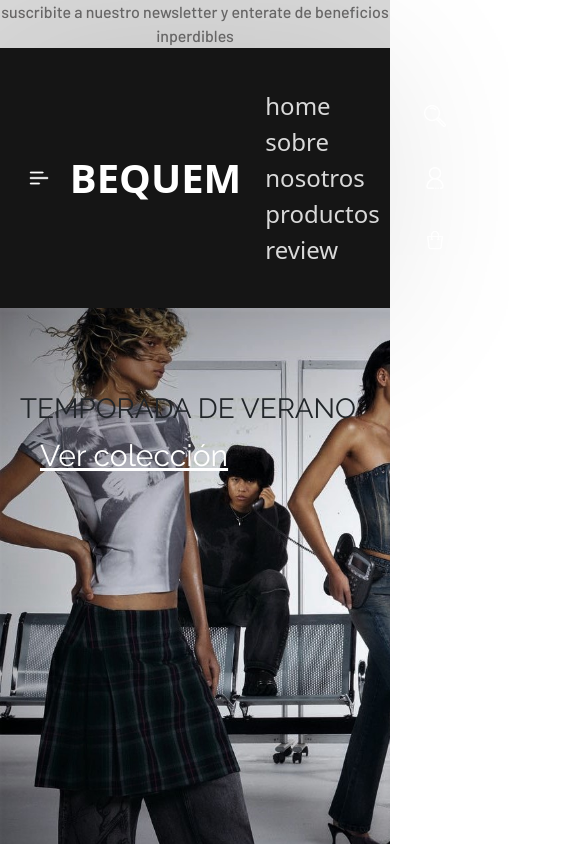
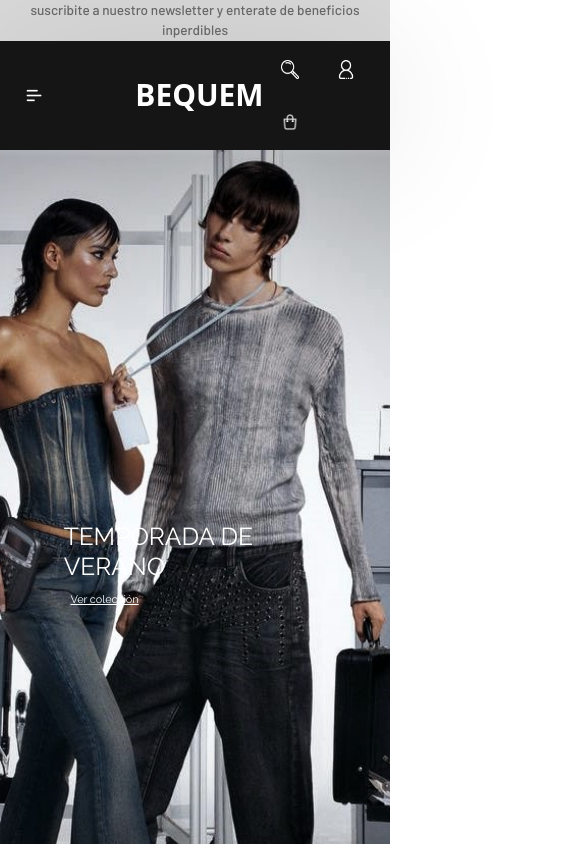
Before and after one commit to CarolinaSaleh/Pr-ctica-en-Coderhouse, a plain HTML site: page index.html in a window 390 px wide. Shown: the top 844 px of the page, 575 px wide, since content can reach past the window. Drawn offline with Linux system fonts and the light colour scheme.

Commit message:
modificaciones en el body para que sea responsive

```diff
--- a/css/style.css
+++ b/css/style.css
@@ -22,9 +22,10 @@ font-family: 'Raleway', sans-serif;
     box-sizing: border-box;
     transition: .2s linear;
 }
+
 html{
     scroll-behavior: smooth;
-    scroll-padding-top: 6rem;
+    scroll-padding-top: 4rem;
     overflow-x: hidden;
 }
 /* .header-banner{
@@ -56,6 +57,7 @@ html{
     text-align: center;
     cursor: pointer;
 } */
+
 .header-banner{
     background-color: #D9D9D9;
     text-align: center;
@@ -64,81 +66,100 @@ html{
     font-family: 'Barlow', sans-serif;
 
 }
+
 .todoHeader{
     background-color: #1E1E1E;
 }
+
 .elHeader{
     top: 0; left: 0; right: 0;
     background-color: #151515;
-    padding: 2rem 2%;
+    padding: .15rem 2%;
     display: flex;
     align-items: center;
     justify-content: space-between;
     z-index: 1000;
     box-shadow: 0 .5rem 10rem rgba(0, 0, 0,.1);
 }
+
 .elNombre{
-    font-size: 2.5rem;
+    font-size: 2.2rem;
     color: #FFFFFF;
     font-weight: bolder;
     text-decoration: none;
+    text-align: center;
+    margin-left: 5.5rem;
 
-}
-.navbar a{
-    font-size: 1.5rem;
-    padding: 0 1.5rem;
-    text-decoration: none;
-    color: #D9D9D9;
 }
 
 .menu img{
-/* concepto de ancho y alto */
+
     width:1.375rem;
     height: 1.375rem;
     margin: 1.25rem;
+    border-radius: .9rem;
+    cursor: pointer;
 }
+
 .lupa img{
     width: 1.375rem;
     height: 1.375rem;
     margin: 1.25rem;
+    cursor: pointer;
 }
+
 .user img{
     width: 1.375rem;
     height: 1.375rem;
     margin: 1.25rem;
+    cursor: pointer;
 }
+
 .bolso img{
     width: 1.375rem;
     height: 1.375rem;
     margin: 1.25rem;
+    cursor: pointer;
 }
 
 .sectionPrincipal {
     background-image: url(../assets/coleccionVerano.jpg);
-    width: 100%;
-    height:550px;
+    display: flex;
+    align-items: center;
+    min-height: 100vh;
     background-size: cover;
     background-repeat: no-repeat;
+    background-position: center;
     overflow: hidden;
+    padding: 15rem 5%;
 }
-h1{
+.titulo-y-link{
     color: #FFFFFF;
     font-family: 'Raleway', sans-serif;
+    background-blend-mode: darken;
+}
+
+h1{
     font-weight: 900;
     background-blend-mode: darken;
-    font-size: 6.25rem;
+    font-size: 8rem;
     /* padding: 1.25rem; */
     margin: 1.25rem;
-    padding-top: 3.75rem;
+    max-width: 80rem;
 }
+
 .coleccion{
-    color: #FFFFFF;
-    font-family: 'Raleway', sans-serif;
+    margin-top: 0;
     font-weight: 400;
     font-size: 1.875rem;
-    padding: 1.25rem;
+    padding: .5rem ;
     margin: 1.25rem;
+    max-width: 50rem;
+    color: #FFFFFF;
+    cursor: pointer;
+    line-height: 1.5;
 }
+
 .contenedorProductos {
     background-size: 250px 250px ;
     background-color: #151515;
@@ -155,6 +176,7 @@ h1{
     justify-content: center;
     align-items: center;
 }
+
 .conjuntos{
     color: #FFFFFF;
     font-family: 'Raleway', sans-serif;
@@ -163,11 +185,13 @@ h1{
     font-size: 1.875rem;
     letter-spacing: .1875rem;
 }
+
 .card1{
     width: 12.5rem;
     height: 25rem;
     grid-area: section1;
 }
+
 .card1 img {
     width: 17.5rem;
     height: 21.875rem;
@@ -175,6 +199,7 @@ h1{
     border-radius: 1.25rem;
     overflow: hidden;
 }
+
 .abrigo{
     color: #FFFFFF;
     font-family: 'Raleway', sans-serif;
@@ -183,11 +208,13 @@ h1{
     font-size: 1.875rem;
     letter-spacing: .1875rem;
 }
+
 .card2{
     width: 12.5rem;
     height: 25rem;
     grid-area: section2;
 }
+
 .card2 img {
     width: 17.5rem;
     height: 21.875rem;
@@ -195,6 +222,7 @@ h1{
     border-radius: 1.25rem;
     overflow: hidden;
 }
+
 .accesorios{
     color: #FFFFFF;
     font-family: 'Raleway', sans-serif;
@@ -203,11 +231,13 @@ h1{
     font-size: 1.875rem;
     letter-spacing: .1875rem;
 }
+
 .card3{
     width: 12.5rem;
     height: 25rem;
     grid-area: section3;
 }
+
 .card3 img {
     width: 17.5rem;
     height: 21.875rem;
@@ -215,3 +245,84 @@ h1{
     border-radius: 1.25rem;
     overflow: hidden;
 }
+/* lo que lo hace responsive */
+@media (max-width:991px) {
+    html{
+        font-size: 55%;
+    }
+    .iconos{
+        display: block;
+        size: auto;
+    }
+
+}
+@media (max-width:800px) {
+    html{
+        font-size: 80%;
+    }
+    .iconos{
+        display: block;
+        size: auto;
+    }
+
+}
+@media (max-width:768px){
+    .iconos{
+        display: block;
+        size: auto;
+    }
+    .coleccion{
+        font-size: 90%;
+    }
+
+}
+@media (max-width:450px) {
+    html{
+        font-size: 85%;
+    }
+    .iconos{
+        display: block;
+        size: auto;
+    }
+    .coleccion{
+        font-size: 80%;
+    }
+}
+@media (max-width:320px) {
+    html{
+        font-size: 80%;
+    }
+    .iconos{
+        display: block;
+        size: 60%;
+    }
+    .header-banner{
+        font-size: 70%;
+    }
+    .elNombre{
+        font-size: 1.375rem;
+        margin-left: 0;
+    }
+    .coleccion a{
+        font-size: 70%;
+    }
+}
+@media (max-width:260px) {
+    html{
+        font-size: 70%;
+    }
+    .iconos{
+        display: block;
+        size: 30%;
+    }
+    .header-banner{
+        font-size: 65%;
+    }
+    .elNombre{
+        font-size: 1.375rem;
+        margin-left: 0;
+    }
+    .coleccion a{
+        font-size: 70%;
+    }
+}
--- a/index.html
+++ b/index.html
@@ -15,15 +15,17 @@
             </div>
         </div>
     <div class="elHeader">
-        <a href=""class="fas menu"><img src="./assets/menu (2).png" alt=""></a>
+        <!-- <input type="checkbox" name="" id="el-menu">
+        <label for="el-menu" class="menu"></label> -->
+        <a href=""class="menu"><img src="./assets/menu (2).png" alt=""></a>
         <a class="elNombre" href="index.html">BEQUEM</a>
             <!-- (li>a)*4 -->
-        <nav class="navbar">
+        <!-- <nav class="navbar">
             <a href="#home">home</a>
             <a href="#sobreNos">sobre nosotros</a>
             <a href="#productos">productos</a>
             <a href="#review">review</a>
-        </nav>
+        </nav> -->
         <div class="iconos">
             <a href="#"class="lupa"><img src="./assets/lupa.png" alt=""></a>
             <a href="#"class="user"><img src="./assets/usuario.png" alt=""></a>
@@ -32,10 +34,12 @@
     </div>
     </header>
     <main>
-        <section class="sectionPrincipal">
-                <img src="" alt="">
+        <section class="sectionPrincipal" id="home">
+            <ul class="titulo-y-link">
                 <H1>TEMPORADA DE VERANO</H1>
                 <a href="./pages/tempVerano.html" class="coleccion">Ver colección</a>
+            </ul>
+
             </section>
             <section class="contenedorProductos">
                 <div class="card1">
```
